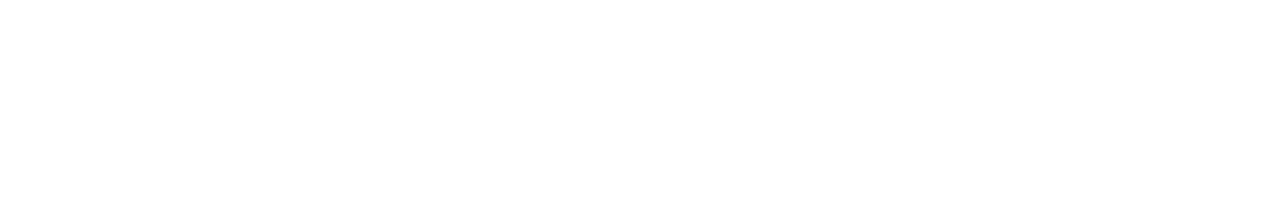
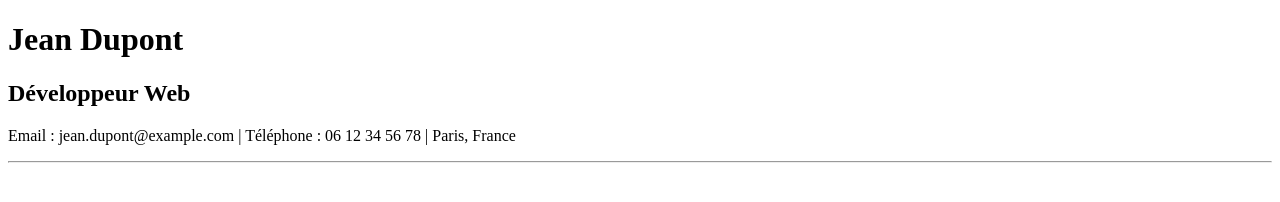
Before and after one commit to djiounaaligana-stack/git-mon-cv, a plain HTML site: page index.html in a window 1280 px wide. Drawn offline with Linux system fonts and the light colour scheme.

Commit message:
mise en place de la section titre

```diff
--- a/index.html
+++ b/index.html
@@ -8,5 +8,14 @@
 </head>
 <body>
 
+    <!-- Titre -->
+    <header>
+        <h1>Jean Dupont</h1>
+        <h2>Développeur Web</h2>
+        <p>Email : jean.dupont@example.com | Téléphone : 06 12 34 56 78 | Paris, France</p>
+    </header>
+
+    <hr>
+
 </body>
 </html>
```
